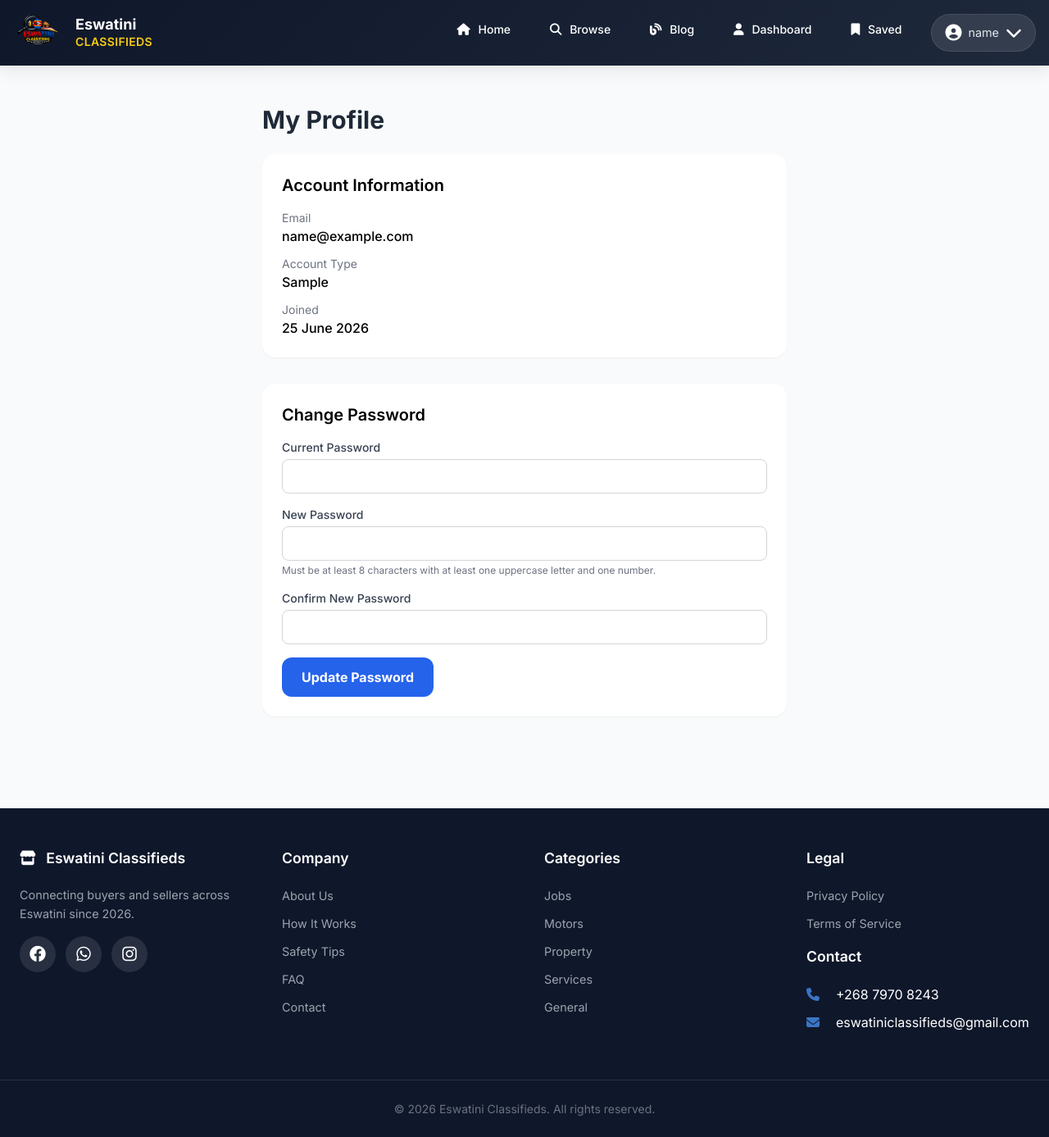
After one commit to Sihle-eng/eswatini-classifieds, a Flask app: page /profile in a window 1280 px wide. The commit adds this page. Shown: the whole page at 82% size. Run offline with Flask 3, Linux system fonts and the light colour scheme; the visitor is signed in with stand-in values (Sample User, id 1); data that the repository does not hold is empty; some libraries are stand-ins or nearby versions.

Commit message:
Password change

```diff
--- a/app/routes.py
+++ b/app/routes.py
@@ -2578,3 +2578,42 @@ def contact():
 @main.route('/terms')
 def terms():
     return render_template('terms.html')
+
+
+@main.route('/profile', methods=['GET', 'POST'])
+@login_required
+def profile():
+    if request.method == 'POST':
+        current_password = request.form.get('current_password')
+        new_password = request.form.get('new_password')
+        confirm_password = request.form.get('confirm_password')
+
+        # Validate current password
+        if not check_password_hash(current_user.password_hash, current_password):
+            flash('Current password is incorrect.', 'error')
+            return redirect(url_for('main.profile'))
+
+        # Validate new password
+        if len(new_password) < 8:
+            flash('Password must be at least 8 characters long.', 'error')
+            return redirect(url_for('main.profile'))
+
+        if not any(c.isupper() for c in new_password):
+            flash('Password must contain at least one uppercase letter.', 'error')
+            return redirect(url_for('main.profile'))
+
+        if not any(c.isdigit() for c in new_password):
+            flash('Password must contain at least one number.', 'error')
+            return redirect(url_for('main.profile'))
+
+        if new_password != confirm_password:
+            flash('Passwords do not match.', 'error')
+            return redirect(url_for('main.profile'))
+
+        # Hash and update
+        current_user.password_hash = generate_password_hash(new_password, method='pbkdf2:sha256')
+        db.session.commit()
+        flash('Your password has been updated successfully.', 'success')
+        return redirect(url_for('main.profile'))
+
+    return render_template('profile.html')
--- a/app/templates/base.html
+++ b/app/templates/base.html
@@ -580,6 +580,13 @@
                                     {% endif %}
                                 </span>
                             </div>
+
+                            <!-- ✅ My Profile link (desktop) – now visible to all logged‑in users -->
+                            <a href="{{ url_for('main.profile') }}" class="dropdown-item">
+                                <i class="fas fa-user-circle text-gray-500"></i> My Profile
+                            </a>
+
+                            <!-- Role-specific dropdown items -->
                             {% if current_user.user_type|lower == 'contractor' %}
                             <a href="{{ url_for('main.contractor_dashboard') }}" class="dropdown-item"><i
                                     class="fas fa-tachometer-alt text-gray-500"></i> My Dashboard</a>
@@ -652,6 +659,7 @@
                     </div>
                 </div>
             </div>
+            <!-- Admin mobile items -->
             <a href="{{ url_for('main.admin_dashboard') }}"
                 class="flex items-center gap-3 p-3 rounded-lg hover:bg-yellow-50"><i
                     class="fas fa-tachometer-alt w-6 text-yellow-600"></i> Dashboard</a>
@@ -676,6 +684,7 @@
             <a href="{{ url_for('main.logout') }}"
                 class="flex items-center gap-3 p-3 rounded-lg text-red-600 hover:bg-red-50"><i
                     class="fas fa-sign-out-alt w-6"></i> Sign Out</a>
+
             {% elif current_user.user_type|lower == 'contractor' %}
             <div class="bg-purple-100 rounded-xl p-4 mb-4">
                 <div class="flex items-center gap-3">
@@ -686,6 +695,10 @@
                     </div>
                 </div>
             </div>
+            <!-- ✅ My Profile link (mobile) – visible to contractors -->
+            <a href="{{ url_for('main.profile') }}" class="flex items-center gap-3 p-3 rounded-lg hover:bg-gray-100">
+                <i class="fas fa-user-circle w-6 text-blue-600"></i> My Profile
+            </a>
             <a href="{{ url_for('main.contractor_dashboard') }}"
                 class="flex items-center gap-3 p-3 rounded-lg hover:bg-purple-50"><i
                     class="fas fa-tachometer-alt w-6 text-purple-600"></i> My Dashboard</a>
@@ -698,7 +711,9 @@
             <a href="{{ url_for('main.logout') }}"
                 class="flex items-center gap-3 p-3 rounded-lg text-red-600 hover:bg-red-50"><i
                     class="fas fa-sign-out-alt w-6"></i> Sign Out</a>
+
             {% else %}
+            <!-- Clients and Business (non-admin, non-contractor) -->
             <div class="bg-gray-100 rounded-xl p-4 mb-4">
                 <div class="flex items-center gap-3">
                     <i class="fas fa-user-circle text-3xl text-blue-600"></i>
@@ -708,6 +723,10 @@
                     </div>
                 </div>
             </div>
+            <!-- ✅ My Profile link (mobile) – visible to clients & businesses -->
+            <a href="{{ url_for('main.profile') }}" class="flex items-center gap-3 p-3 rounded-lg hover:bg-gray-100">
+                <i class="fas fa-user-circle w-6 text-blue-600"></i> My Profile
+            </a>
             <a href="{{ url_for('main.home') }}" class="flex items-center gap-3 p-3 rounded-lg hover:bg-gray-100"><i
                     class="fas fa-home w-6 text-blue-600"></i> Home</a>
             <a href="{{ url_for('main.browse_ads') }}"
@@ -741,7 +760,9 @@
                 class="flex items-center gap-3 p-3 rounded-lg text-red-600 hover:bg-red-50"><i
                     class="fas fa-sign-out-alt w-6"></i> Sign Out</a>
             {% endif %}
+
             {% else %}
+            <!-- Not logged in -->
             <a href="{{ url_for('main.login') }}" class="flex items-center gap-3 p-3 rounded-lg hover:bg-gray-100"><i
                     class="fas fa-sign-in-alt w-6 text-blue-600"></i> Login</a>
             <a href="{{ url_for('main.register') }}"
@@ -787,7 +808,7 @@
         </script>
     </div>
 
-    <!-- Footer – FULLY RESPONSIVE (fixed overlap) -->
+    <!-- Footer – FULLY RESPONSIVE -->
     <footer class="premium-footer">
         <div class="footer-container">
             <!-- Brand -->
@@ -830,7 +851,7 @@
                 </ul>
             </div>
 
-            <!-- Legal & Contact (FIXED: text-wrap & break-word) -->
+            <!-- Legal & Contact (wrapped for mobile) -->
             <div class="footer-section">
                 <h4>Legal</h4>
                 <ul class="footer-links">
--- /dev/null
+++ b/app/templates/profile.html
@@ -0,0 +1,66 @@
+{% extends "base.html" %}
+
+{% block title %}My Profile – Eswatini Classifieds{% endblock %}
+
+{% block content %}
+<div class="container mx-auto px-4 py-12 max-w-2xl">
+    <h1 class="text-3xl font-bold text-gray-800 mb-6">My Profile</h1>
+
+    <div class="bg-white rounded-2xl shadow-sm p-6 mb-8">
+        <h2 class="text-xl font-semibold mb-4">Account Information</h2>
+        <dl class="grid grid-cols-1 gap-3">
+            <div>
+                <dt class="text-sm text-gray-500">Email</dt>
+                <dd class="font-medium">{{ current_user.email }}</dd>
+            </div>
+            <div>
+                <dt class="text-sm text-gray-500">Account Type</dt>
+                <dd class="font-medium capitalize">{{ current_user.user_type }}</dd>
+            </div>
+            <div>
+                <dt class="text-sm text-gray-500">Joined</dt>
+                <dd class="font-medium">{{ current_user.created_at.strftime('%d %B %Y') }}</dd>
+            </div>
+            {% if current_user.user_type == 'business' and current_user.business_profile %}
+            <div>
+                <dt class="text-sm text-gray-500">Business Name</dt>
+                <dd class="font-medium">{{ current_user.business_profile.company_name }}</dd>
+            </div>
+            {% elif current_user.user_type == 'client' and current_user.client_profile %}
+            <div>
+                <dt class="text-sm text-gray-500">Full Name</dt>
+                <dd class="font-medium">{{ current_user.client_profile.full_name or 'Not set' }}</dd>
+            </div>
+            {% endif %}
+        </dl>
+    </div>
+
+    <div class="bg-white rounded-2xl shadow-sm p-6">
+        <h2 class="text-xl font-semibold mb-4">Change Password</h2>
+        <form method="POST" action="{{ url_for('main.profile') }}" class="space-y-4">
+            <div>
+                <label for="current_password" class="block text-sm font-medium text-gray-700">Current Password</label>
+                <input type="password" id="current_password" name="current_password" required
+                    class="mt-1 w-full px-4 py-2 border border-gray-300 rounded-lg focus:ring-2 focus:ring-blue-500 focus:border-blue-500">
+            </div>
+            <div>
+                <label for="new_password" class="block text-sm font-medium text-gray-700">New Password</label>
+                <input type="password" id="new_password" name="new_password" required
+                    class="mt-1 w-full px-4 py-2 border border-gray-300 rounded-lg focus:ring-2 focus:ring-blue-500 focus:border-blue-500">
+                <p class="text-xs text-gray-500 mt-1">Must be at least 8 characters with at least one uppercase letter
+                    and one number.</p>
+            </div>
+            <div>
+                <label for="confirm_password" class="block text-sm font-medium text-gray-700">Confirm New
+                    Password</label>
+                <input type="password" id="confirm_password" name="confirm_password" required
+                    class="mt-1 w-full px-4 py-2 border border-gray-300 rounded-lg focus:ring-2 focus:ring-blue-500 focus:border-blue-500">
+            </div>
+            <button type="submit"
+                class="bg-blue-600 text-white px-6 py-3 rounded-xl font-bold hover:bg-blue-700 transition">
+                Update Password
+            </button>
+        </form>
+    </div>
+</div>
+{% endblock %}
```
